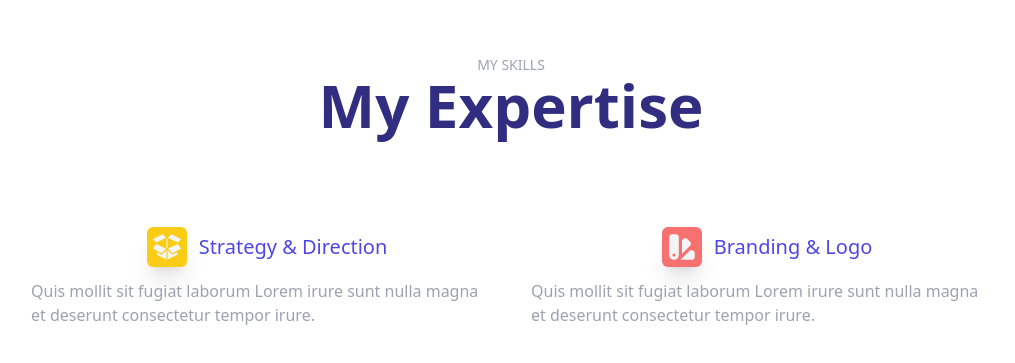
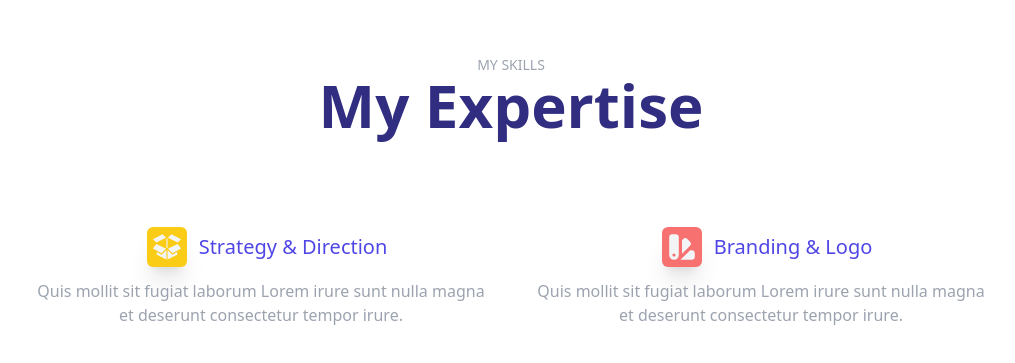
Before and after one commit to MauriceHuang/personal-webpage, a Next.js app: page /services in a window 1280 px wide. Shown: the part 105-468 px from the top of the page, without its empty margins (129-1144 px from the left). Built offline with nearby package versions, Linux system fonts and the light colour scheme.

Commit message:
corrected md

```diff
--- a/pages/services.js
+++ b/pages/services.js
@@ -22,7 +22,7 @@ function Services() {
                 Strategy & Direction
               </h2>
             </div>
-            <p className="md:text-base text-gray-400 md-text-center sm:text-left sm:text-sm">
+            <p className="md:text-base text-gray-400 md:text-center sm:text-left sm:text-sm">
               Quis mollit sit fugiat laborum Lorem irure sunt nulla magna et
               deserunt consectetur tempor irure.
             </p>
@@ -35,7 +35,7 @@ function Services() {
                 Branding & Logo
               </h2>
             </div>
-            <p className="md:text-base text-gray-400 md-text-center sm:text-left sm:text-sm">
+            <p className="md:text-base text-gray-400 md:text-center sm:text-left sm:text-sm">
               Quis mollit sit fugiat laborum Lorem irure sunt nulla magna et
               deserunt consectetur tempor irure.
             </p>
```
